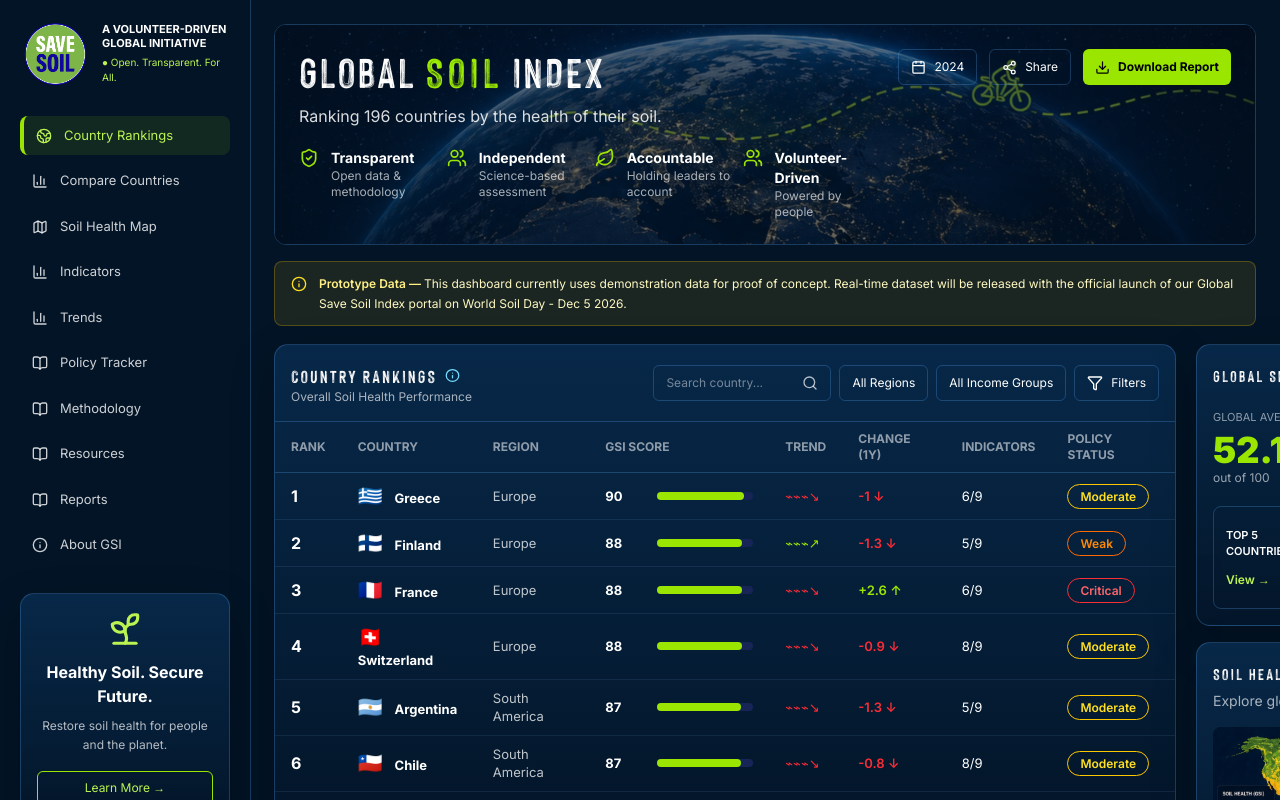
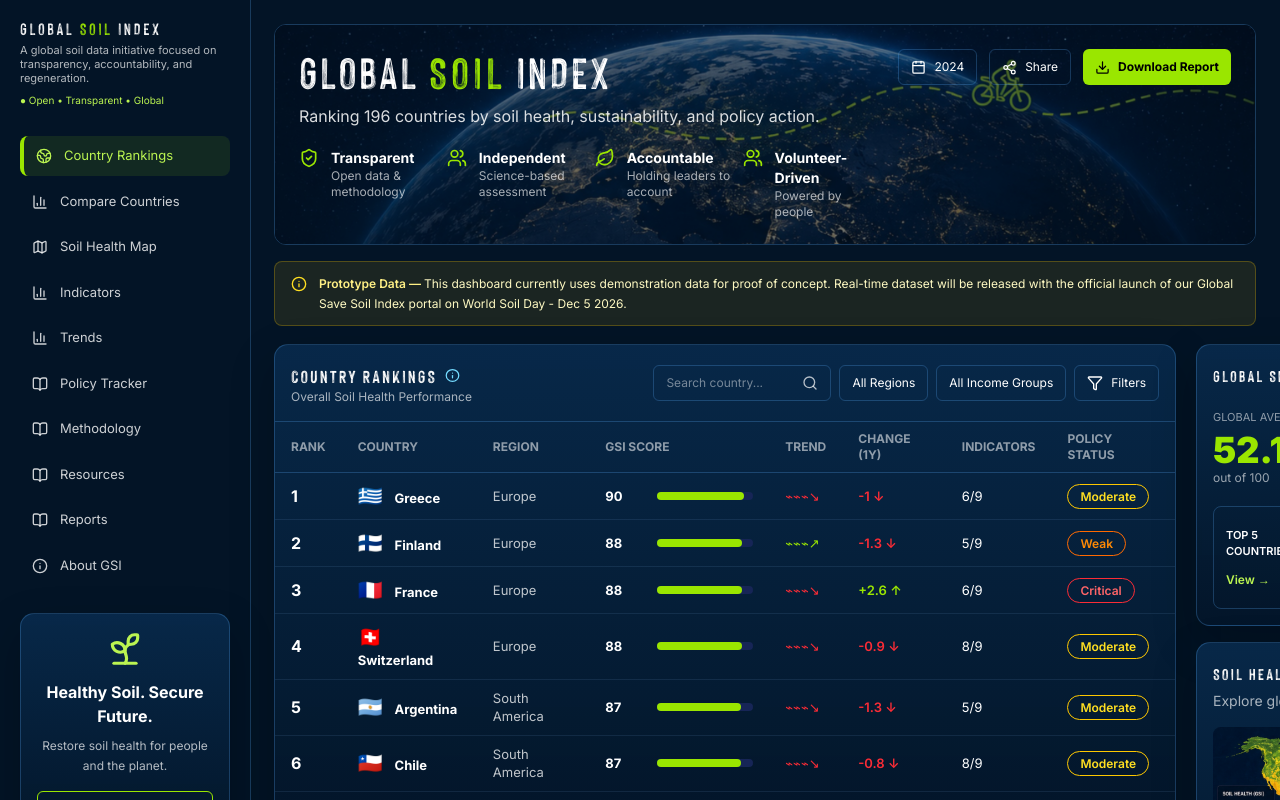
Before and after one commit to Save-Soil-Foundation/global-soil-index, a Next.js app: page / in a window 1280 px wide. Shown: the top 800 px of the page. Built offline with nearby package versions, Linux system fonts and the light colour scheme.

Commit message:
Global Soil Index MVP Launch

```diff
--- a/src/app/globals.css
+++ b/src/app/globals.css
@@ -55,6 +55,13 @@ button {
     -0.5px 0 0 rgba(0, 0, 0, 0.25);
 }
 
+.gsi-wordmark {
+  font-family: "Hackney", sans-serif;
+  text-transform: uppercase;
+  letter-spacing: 2.5px;
+  line-height: 0.9;
+}
+
 @media (min-width: 1280px) {
   .gsi-page-padding {
     padding: 20px;
--- a/src/components/Hero.tsx
+++ b/src/components/Hero.tsx
@@ -18,10 +18,11 @@ const trustItems = [
 export function Hero() {
   return (
     <header className="relative overflow-hidden rounded-xl border gsi-border">
+      {/* Background */}
       <div className="absolute inset-0">
         <Image
           src="/assets/earth-hero.jpg"
-          alt=""
+          alt="Global soil earth visualization"
           fill
           priority
           className="object-cover"
@@ -29,16 +30,19 @@ export function Hero() {
         <div className="absolute inset-0 bg-[#031426]/55" />
       </div>
 
+      {/* Content */}
       <div className="relative z-10 flex flex-col gap-5 p-5 sm:p-6 lg:flex-row lg:justify-between xl:gsi-card-padding">
         <div>
-          <h1 className="gsi-heading text-4xl leading-[0.9] sm:text-5xl xl:gsi-hero-title">
+          <h1 className="gsi-wordmark text-4xl leading-[0.9] sm:text-5xl xl:gsi-hero-title">
             Global{" "}
-            <span className="text-lime-400 tracking-[4px]">Soil</span>{" "}
+            <span className="text-lime-400 tracking-[4px]">
+              Soil
+            </span>{" "}
             Index
           </h1>
 
           <p className="mt-3 max-w-2xl text-base text-white/85 sm:text-lg xl:text-base">
-            Ranking 196 countries by the health of their soil.
+            Ranking 196 countries by soil health, sustainability, and policy action.
           </p>
 
           <div className="mt-6 grid grid-cols-1 gap-4 sm:grid-cols-2 xl:mt-5 xl:grid-cols-4 xl:gap-3">
@@ -47,9 +51,14 @@ export function Hero() {
 
               return (
                 <div key={title as string} className="flex gap-3">
-                  <IconComponent className="shrink-0 text-lime-400" size={20} />
+                  <IconComponent
+                    className="shrink-0 text-lime-400"
+                    size={20}
+                  />
                   <div>
-                    <div className="text-sm font-bold">{title as string}</div>
+                    <div className="text-sm font-bold">
+                      {title as string}
+                    </div>
                     <div className="text-xs text-white/65">
                       {desc as string}
                     </div>
@@ -60,6 +69,7 @@ export function Hero() {
           </div>
         </div>
 
+        {/* Actions */}
         <div className="flex flex-wrap gap-3 lg:shrink-0">
           <button className="flex h-9 cursor-pointer items-center gap-2 rounded-md border gsi-border px-3 text-xs transition hover:bg-white/5">
             <Calendar size={15} /> 2024
--- a/src/components/Sidebar.tsx
+++ b/src/components/Sidebar.tsx
@@ -1,6 +1,5 @@
 "use client";
 
-import Image from "next/image";
 import {
   BarChart3,
   BookOpen,
@@ -29,28 +28,23 @@ const navItems = [
 function SidebarContent() {
   return (
     <>
-      <div className="flex items-center gap-3">
-        <Image
-          src="/assets/save-soil-logo.png"
-          alt="Save Soil Movement"
-          width={70}
-          height={70}
-          className="h-auto shrink-0"
-        />
+      {/* Wordmark Branding */}
+      <div>
+        <div className="gsi-wordmark text-lg">
+          Global <span className="text-lime-400">Soil</span> Index
+        </div>
 
-        <div>
-          <div className="text-[11px] font-bold uppercase leading-tight">
-            A Volunteer-Driven
-          </div>
-          <div className="text-[11px] font-bold uppercase leading-tight">
-            Global Initiative
-          </div>
-          <div className="mt-1 text-[10px] text-lime-300">
-            ● Open. Transparent. For All.
-          </div>
+        <div className="mt-2 text-[11px] leading-tight text-white/70">
+          A global soil data initiative focused on transparency, accountability,
+          and regeneration.
+        </div>
+
+        <div className="mt-2 text-[10px] text-lime-300">
+          ● Open • Transparent • Global
         </div>
       </div>
 
+      {/* Navigation */}
       <nav className="mt-7 space-y-1.5 text-[13px]">
         {navItems.map(([label, Icon], index) => {
           const IconComponent = Icon as typeof Globe2;
@@ -71,6 +65,7 @@ function SidebarContent() {
         })}
       </nav>
 
+      {/* CTA Card */}
       <div className="gsi-card mt-7 p-4 text-center">
         <Sprout className="mx-auto text-lime-300" size={38} />
 
@@ -95,44 +90,37 @@ export function Sidebar() {
 
   return (
     <>
+      {/* Mobile Header */}
       <header className="fixed left-0 right-0 top-0 z-50 flex items-center justify-between border-b gsi-border bg-[#031426]/95 px-4 py-3 backdrop-blur lg:hidden">
-        <div className="flex items-center gap-2">
-          <Image
-            src="/assets/save-soil-logo.png"
-            alt="Save Soil Movement"
-            width={38}
-            height={38}
-            className="h-auto"
-          />
-
-          <div>
-            <div className="text-sm font-bold">Global Soil Index</div>
-            <div className="text-xs text-lime-300">Ranking 196 Countries</div>
+        <div>
+          <div className="gsi-wordmark text-sm">
+            Global <span className="text-lime-400">Soil</span> Index
+          </div>
+          <div className="text-xs text-lime-300">
+            Ranking 196 Countries
           </div>
         </div>
 
         <button
           onClick={() => setIsOpen(true)}
           className="cursor-pointer rounded-md border gsi-border p-2 transition hover:bg-white/5"
-          aria-label="Open menu"
         >
           <Menu size={20} />
         </button>
       </header>
 
+      {/* Mobile Drawer */}
       {isOpen && (
         <div className="fixed inset-0 z-50 lg:hidden">
           <button
             className="absolute inset-0 cursor-pointer bg-black/60"
             onClick={() => setIsOpen(false)}
-            aria-label="Close menu overlay"
           />
 
           <aside className="relative h-full w-[300px] overflow-y-auto bg-[#031426] p-5">
             <button
               onClick={() => setIsOpen(false)}
               className="mb-5 ml-auto flex cursor-pointer rounded-md border gsi-border p-2 transition hover:bg-white/5"
-              aria-label="Close menu"
             >
               <X size={18} />
             </button>
@@ -142,6 +130,7 @@ export function Sidebar() {
         </div>
       )}
 
+      {/* Desktop Sidebar */}
       <aside className="hidden w-[250px] shrink-0 bg-[#031426] p-5 lg:block">
         <SidebarContent />
       </aside>
```
